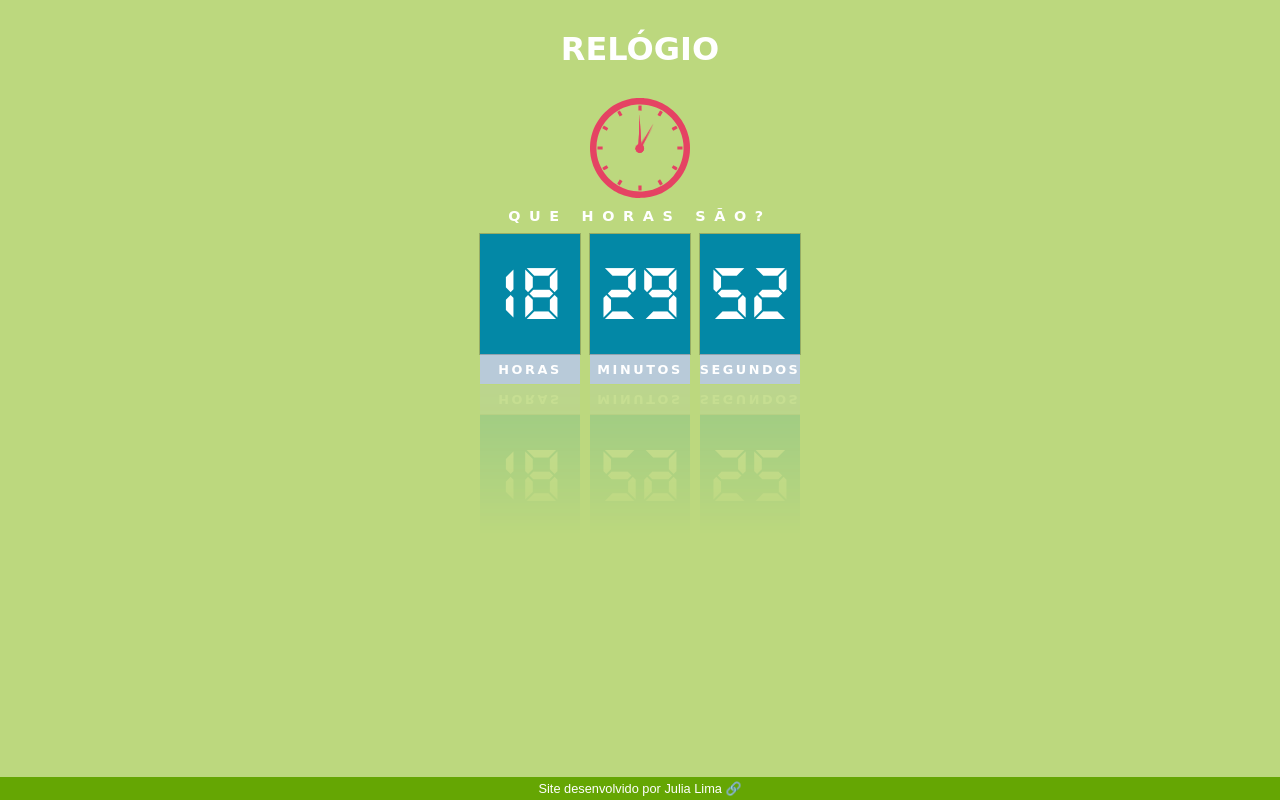
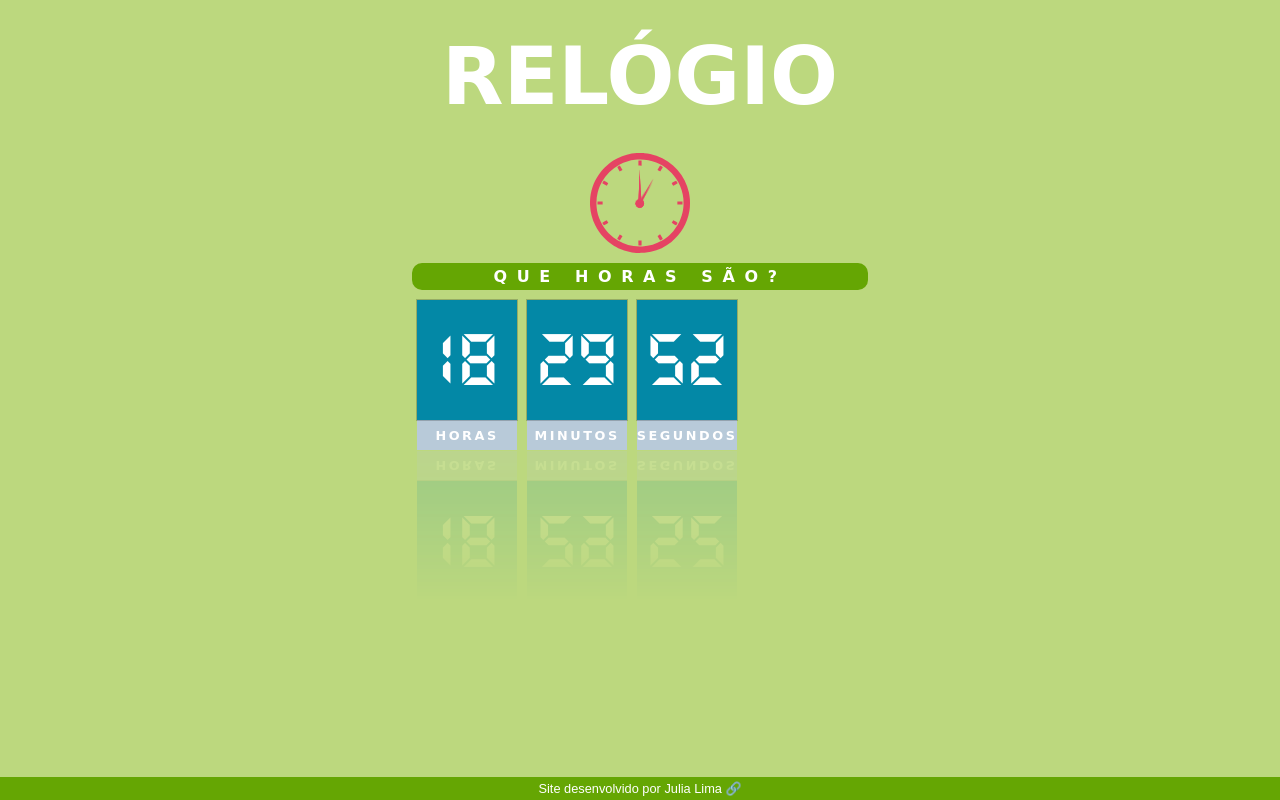
Before and after one commit to juliafclima/projeto-relogio, a plain HTML site: page index.html in a window 1280 px wide. Drawn offline with Linux system fonts and the light colour scheme; a web font is replaced by a local one.

Commit message:
update style.css

```diff
--- a/style/style.css
+++ b/style/style.css
@@ -8,7 +8,7 @@
     color: white;
 }
 
-body {
+html, body {
     background-color: #bcd87e;
     display: flex;
     justify-content: center;
@@ -19,6 +19,7 @@ body {
 h1 {
     text-align: center;
     margin: 30px;
+    font-size: 10vh;
 }
 
 /*RELÓGIO ANALÓGICO*/
@@ -63,7 +64,10 @@ h1 {
     margin: 10px 0;
     text-transform: uppercase;
     letter-spacing: 0.6em;
-    font-size: 0.9em;
+    font-size: 1em;
+    background-color: #65A603;
+    border-radius: 10px;
+    padding: 4px;
 }
 
 #clock #time {
```
